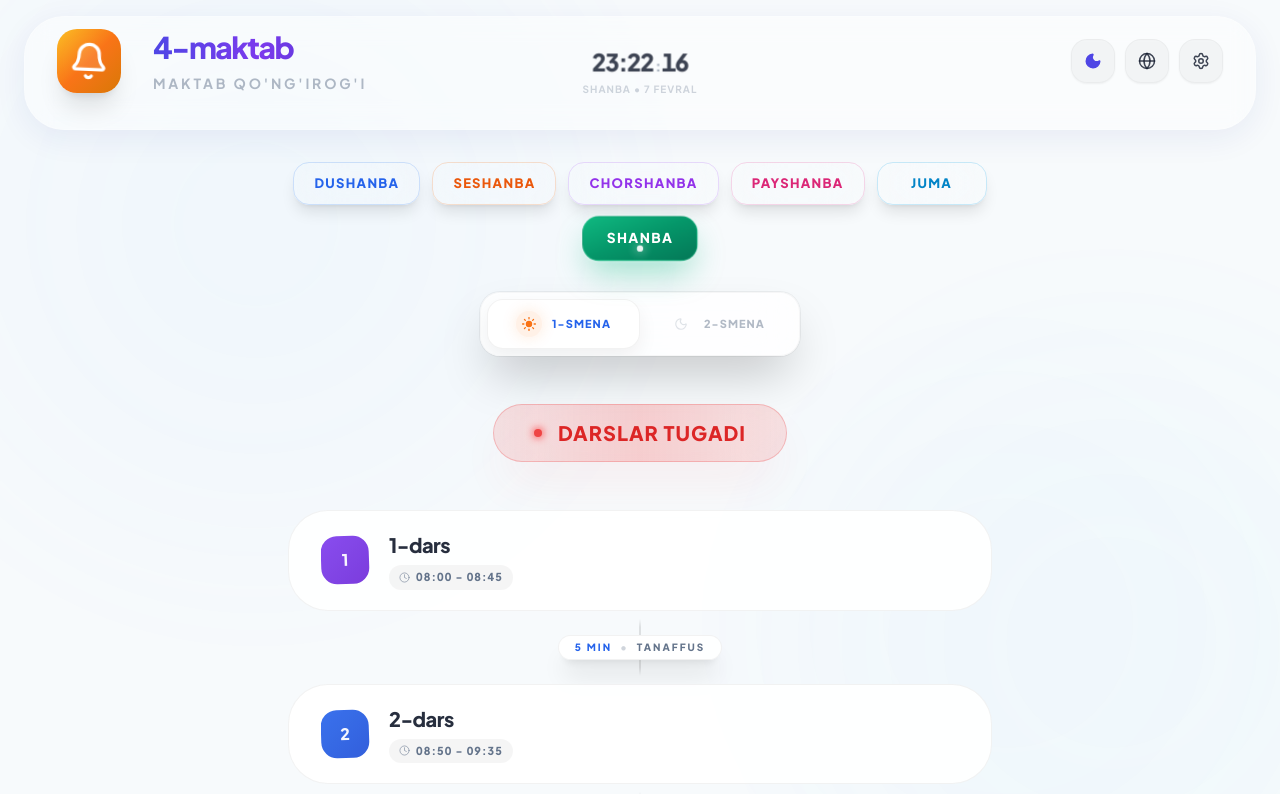
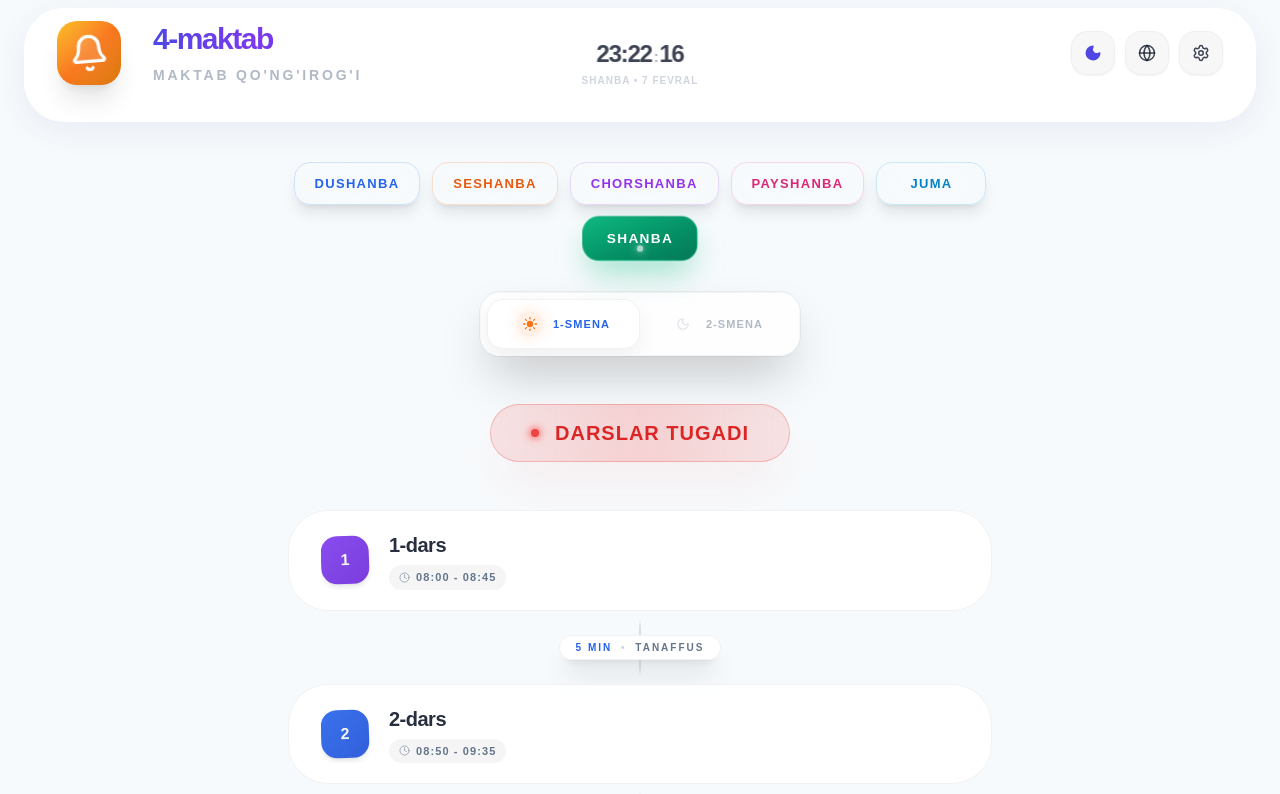
Before and after one commit to doston102030/maktab_tizimi, a React (Vite) app: page / in a window 1280 px wide. Shown: the top 794 px of the page. Built offline with nearby package versions, Linux system fonts and the light colour scheme.

Commit message:
yangliklar qoshdim navbarga

```diff
--- a/src/App.tsx
+++ b/src/App.tsx
@@ -12,6 +12,7 @@ import { BottomNav } from '@/components/layout/BottomNav';
 import type { AppState, Language, DayId } from '@/types';
 import { parse, isWithinInterval, format } from 'date-fns';
 import { i18n } from '@/lib/i18n';
+import { cn } from '@/lib/utils';
 
 import { INITIAL_STATE } from '@/initialState';
 import { translateLessonName } from '@/lib/translate';
@@ -124,35 +125,32 @@ function App() {
     return { text: t.break, variant: 'default' as const };
   }, [activeLessons, currentDaySchedule?.isActive, state.language, state.selectedDay, now]);
 
+  if (showWelcome) {
+    return <WelcomeScreen language={state.language} onComplete={handleWelcomeComplete} />;
+  }
+
   return (
-    <div className="min-h-screen bg-transparent text-foreground flex flex-col items-center relative overflow-x-hidden">
-      {showWelcome && <WelcomeScreen language={state.language} onComplete={handleWelcomeComplete} />}
-
+    <div className="min-h-screen bg-background text-foreground relative">
       <Toaster position="top-center" toastOptions={{
-        style: {
-          background: 'hsl(var(--card))',
-          color: 'hsl(var(--foreground))',
-          border: '1px solid hsl(var(--border))',
-        },
+        className: 'glass-ios dark:bg-[#0c101d]/90 dark:text-white border-white/10',
+        duration: 3000,
       }} />
 
+      {/* Persistent Background */}
       <div className="mega-mesh" aria-hidden="true">
-        {/* Light Mode Mesh */}
-        <div className="mega-mesh-layer mesh-light">
+        <div className={cn("mega-mesh-layer mesh-light", state.theme === 'dark' ? "opacity-0" : "opacity-100")}>
           <div className="mega-mesh-orb-1" />
           <div className="mega-mesh-orb-2" />
           <div className="mega-mesh-orb-3" />
         </div>
-        {/* Dark Mode Mesh */}
-        <div className="mega-mesh-layer mesh-dark">
+        <div className={cn("mega-mesh-layer mesh-dark", state.theme === 'dark' ? "opacity-100" : "opacity-0")}>
           <div className="mega-mesh-orb-1-dark" />
           <div className="mega-mesh-orb-2-dark" />
           <div className="mega-mesh-orb-3-dark" />
         </div>
       </div>
 
-      {currentView === 'dashboard' ? (
-        <>
+      {currentView === 'dashboard' && (
         <Header
           schoolName={state.config.schoolName}
           subtitle={state.config.subtitle}
@@ -162,8 +160,12 @@ function App() {
           setLanguage={setLanguage}
           onSettingsClick={handleSettingsClick}
         />
+      )}
 
-          <main className="w-full max-w-3xl px-3 sm:px-6 pb-24 space-y-6 md:space-y-8 flex flex-col items-center mt-2 md:mt-4 z-10 transition-opacity duration-300">
+      <main className={cn(
+        "w-full max-w-3xl mx-auto px-3 sm:px-6 pt-4 md:pt-8 pb-48 space-y-6 md:space-y-8 flex flex-col items-center z-10 transition-all duration-500",
+        currentView !== 'dashboard' && "hidden"
+      )}>
         <section className="w-full">
           <DaySelector
             selectedDay={state.selectedDay}
@@ -220,8 +222,8 @@ function App() {
           )}
         </section>
       </main>
-        </>
-      ) : (
+
+      {currentView === 'settings' && (
         <SettingsPage
           appState={state}
           onSave={handleSaveState}
--- a/src/components/dashboard/LessonCard.tsx
+++ b/src/components/dashboard/LessonCard.tsx
@@ -32,16 +32,16 @@ export function LessonCard({ lesson, index, language, isActive, children }: Less
 
         if (active) {
             return cn(
-                "bg-gradient-to-br text-white rotate-3 ring-4 ring-primary/20 scale-110",
+                "bg-gradient-to-br text-white rotate-3 ring-2 ring-white/30 scale-110",
                 config.gradient,
-                "shadow-2xl",
+                "shadow-lg",
                 config.glow
             );
         }
         return cn(
             "bg-gradient-to-br text-white/95 group-hover:text-white group-hover:rotate-0 -rotate-2 opacity-90 group-hover:opacity-100 group-hover:scale-105 transition-all duration-500",
             config.gradient,
-            config.shadow,
+            "shadow-md",
             config.glow
         );
     };
@@ -69,10 +69,12 @@ export function LessonCard({ lesson, index, language, isActive, children }: Less
 
             {/* Asymmetrical Active Bar */}
             {isActive && (
-                <div className="absolute left-0 top-3 bottom-3 w-1.5 rounded-r-full bg-gradient-to-b from-primary to-indigo-400 shadow-[0_0_20px_rgba(124,58,237,0.6)]" />
+                <div className="absolute left-0 top-3 bottom-3 w-1.5 rounded-r-full bg-gradient-to-b from-primary to-indigo-400 shadow-[0_0_15px_rgba(124,58,237,0.4)]" />
             )}
 
-            <div className="flex items-center gap-4 w-full overflow-hidden">
+            {children}
+
+            <div className="flex items-center gap-4 w-full overflow-hidden relative z-10">
                 {/* Index Circle */}
                 <div className={cn(
                     "flex shrink-0 items-center justify-center w-12 h-12 rounded-2xl font-black text-base transition-all duration-500",
@@ -106,8 +108,6 @@ export function LessonCard({ lesson, index, language, isActive, children }: Less
                 </div>
             </div>
 
-            {children}
-
             {/* Status Icon/Indicator (Optional, kept minimal) */}
             {isActive && (
                 <div className="absolute right-3 top-3 w-2 h-2 rounded-full bg-green-500 animate-pulse shadow-[0_0_8px_rgba(34,197,94,0.6)]" />
--- a/src/components/dashboard/LessonList.tsx
+++ b/src/components/dashboard/LessonList.tsx
@@ -56,8 +56,8 @@ export const LessonList = memo(function LessonList({ lessons, activeLessonId, la
                             {isActive && (
                                 <>
                                     <span className="absolute inset-0 bg-gradient-to-r from-transparent via-white/10 to-transparent animate-[shimmer_3s_infinite]" />
-                                    <span className="absolute inset-0 bg-primary/20 animate-aurora rounded-full blur-xl" />
-                                    <span className="absolute inset-0 ring-1 ring-primary/40 rounded-full" />
+                                    <span className="absolute inset-0 bg-primary/10 animate-aurora rounded-[2.5rem] blur-lg" />
+                                    <span className="absolute inset-0 ring-1 ring-primary/30 rounded-[2.5rem]" />
                                     <div className="absolute right-4 sm:right-6 top-1/2 -translate-y-1/2 group z-20">
                                         <div className="relative">
                                             {/* Glowing Ring */}
--- a/src/components/dashboard/StatusPill.tsx
+++ b/src/components/dashboard/StatusPill.tsx
@@ -28,7 +28,7 @@ export const StatusPill = memo(function StatusPill({ status, variant = 'default'
                 {isActive && (
                     <>
                         <span className="absolute inset-0 bg-gradient-to-r from-transparent via-white/10 to-transparent animate-[shimmer_3s_infinite]" />
-                        <span className="absolute inset-0 bg-primary/25 animate-aurora rounded-full blur-2xl opacity-60" />
+                        <span className="absolute inset-0 bg-primary/25 animate-aurora rounded-full blur-lg md:blur-2xl opacity-60" />
                         <span className="absolute inset-0 ring-1 ring-primary/40 rounded-full" />
                     </>
                 )}
@@ -40,8 +40,8 @@ export const StatusPill = memo(function StatusPill({ status, variant = 'default'
                 {isRest && (
                     <>
                         <div className="absolute inset-0 bg-gradient-to-tr from-emerald-500/5 via-transparent to-teal-500/10 animate-pulse" />
-                        {/* Moving Border Light */}
-                        <div className="absolute -inset-1 bg-[conic-gradient(from_0deg,transparent,rgba(16,185,129,0.3),transparent,transparent)] animate-[spin_4s_linear_infinite]" />
+                        {/* Moving Border Light - Desktop Only */}
+                        <div className="hidden md:block absolute -inset-1 bg-[conic-gradient(from_0deg,transparent,rgba(16,185,129,0.3),transparent,transparent)] animate-[spin_4s_linear_infinite]" />
                     </>
                 )}
 
--- a/src/components/layout/BottomNav.tsx
+++ b/src/components/layout/BottomNav.tsx
@@ -27,7 +27,7 @@ export const BottomNav = memo(function BottomNav({ currentView, onViewChange, la
     ];
 
     return (
-        <nav className="fixed bottom-4 left-1/2 -translate-x-1/2 z-[60] w-auto min-w-[240px] md:hidden">
+        <nav className="fixed bottom-4 left-1/2 z-[100] w-auto min-w-[240px] md:hidden isolate" style={{ transform: 'translateX(-50%) translateZ(0)' }}>
             <div className="glass-ios rounded-full p-1.5 flex items-center justify-center gap-1 shadow-2xl border-white/20 dark:border-white/10">
                 {navItems.map((item) => {
                     const Icon = item.icon;
--- a/src/components/layout/Header.tsx
+++ b/src/components/layout/Header.tsx
@@ -62,10 +62,10 @@ export const Header = memo(function Header({ schoolName, subtitle, theme, toggle
     const [isLangOpen, setIsLangOpen] = useState(false);
 
     return (
-        <header className="sticky top-0 z-50 w-full transition-all duration-300 px-3 sm:px-6 py-2 sm:py-4">
+        <header className="sticky top-0 z-[100] w-full transition-all duration-300 px-3 sm:px-6 py-2 bg-transparent isolate" style={{ transform: 'translateZ(0)' }}>
             {/* Glass Background Container - Compact Floating Island */}
-            <div className="w-full max-w-7xl mx-auto glass-ios rounded-3xl md:rounded-[2.5rem]">
-                <div className="px-3 md:px-8 py-3 md:h-28 flex flex-col items-center justify-between gap-y-1 md:gap-y-0 relative">
+            <div className="w-full max-w-7xl mx-auto glass-ios rounded-3xl md:rounded-[2.5rem] shadow-xl">
+                <div className="px-3 md:px-8 py-2 md:py-3 md:h-28 flex flex-col items-center justify-between gap-y-0.5 md:gap-y-0 relative">
 
                     {/* Top Row: Logo/Name + Controls (One Row on Mobile) */}
                     <div className="w-full flex items-center justify-between z-20 gap-1.5">
--- a/src/components/layout/WelcomeScreen.tsx
+++ b/src/components/layout/WelcomeScreen.tsx
@@ -31,9 +31,9 @@ export function WelcomeScreen({ onComplete, language }: { onComplete: () => void
         >
             {/* Cinematic Background Particles */}
             <div className="absolute inset-0 overflow-hidden pointer-events-none">
-                <div className="absolute top-[10%] left-[15%] w-64 h-64 bg-primary/10 rounded-full blur-[100px] animate-float-particle" />
-                <div className="absolute bottom-[20%] right-[10%] w-96 h-96 bg-indigo-500/10 rounded-full blur-[120px] animate-float-particle animation-delay-2000" />
-                <div className="absolute top-[40%] right-[30%] w-48 h-48 bg-blue-400/5 rounded-full blur-[80px] animate-float-particle animation-delay-4000" />
+                <div className="absolute top-[10%] left-[15%] w-64 h-64 bg-primary/10 rounded-full blur-[60px] md:blur-[100px] animate-float-particle" />
+                <div className="hidden md:block absolute bottom-[20%] right-[10%] w-96 h-96 bg-indigo-500/10 rounded-full blur-[120px] animate-float-particle animation-delay-2000" />
+                <div className="hidden md:block absolute top-[40%] right-[30%] w-48 h-48 bg-blue-400/5 rounded-full blur-[80px] animate-float-particle animation-delay-4000" />
             </div>
 
             <div className="flex flex-col items-center gap-10 max-w-2xl px-8 text-center relative z-10">
--- a/src/index.css
+++ b/src/index.css
@@ -60,11 +60,8 @@
     scroll-behavior: smooth;
   }
 
-  /* Premium Global Backgrounds */
   body {
     @apply bg-background text-foreground antialiased selection:bg-primary/20 selection:text-primary;
-    /* transition: background-color 0.4s cubic-bezier(0.4, 0, 0.2, 1), color 0.4s cubic-bezier(0.4, 0, 0.2, 1); */
-    font-family: 'Plus Jakarta Sans', sans-serif;
     min-height: 100vh;
     position: relative;
     overflow-x: hidden;
@@ -351,7 +348,7 @@
   }
 
   .glass-ios {
-    background-color: rgba(255, 255, 255, 0.4);
+    background-color: rgba(255, 255, 255, 0.9);
     backdrop-filter: blur(12px);
     -webkit-backdrop-filter: blur(12px);
     border: 1px solid rgba(255, 255, 255, 0.2);
@@ -359,7 +356,7 @@
   }
 
   .dark .glass-ios {
-    background-color: rgba(10, 12, 20, 0.7);
+    background-color: rgba(10, 12, 20, 0.95);
     backdrop-filter: blur(12px);
     -webkit-backdrop-filter: blur(12px);
     border: 1px solid rgba(59, 130, 246, 0.2);
@@ -542,6 +539,18 @@
 
 .animate-aurora {
   animation: aurora-glow 10s infinite alternate ease-in-out;
+  will-change: filter;
+}
+
+@media (max-width: 768px) {
+  .animate-aurora {
+    animation-duration: 15s;
+    /* Slower and lighter on mobile */
+  }
+
+  .animate-float-particle {
+    animation-duration: 30s;
+  }
 }
 
 .animate-wiggle {
```
Also changed, not shown: src/components/settings/SettingsPage.tsx (+25 -26 lines). Lines whose indentation alone changed are shown as unchanged.
